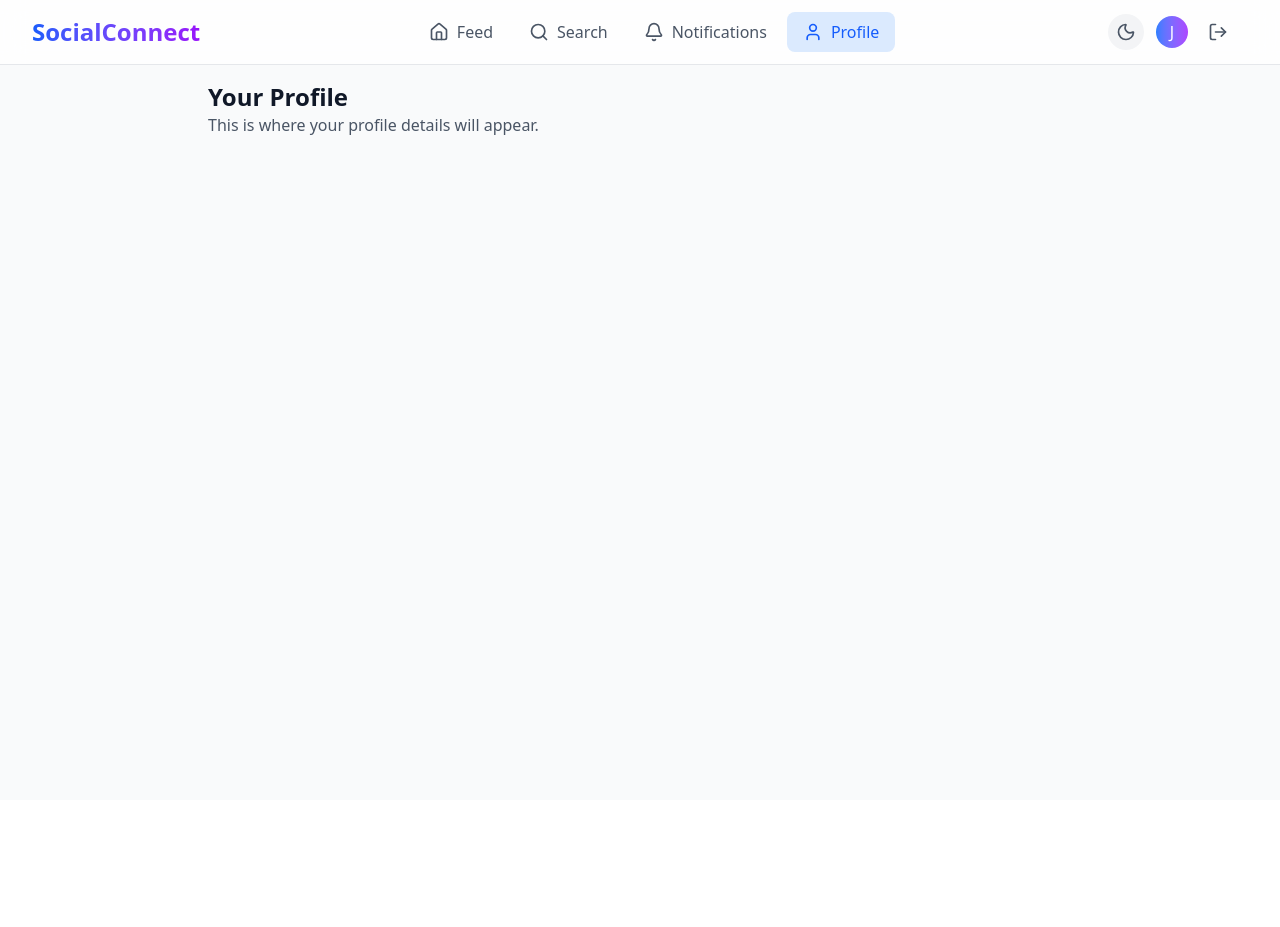
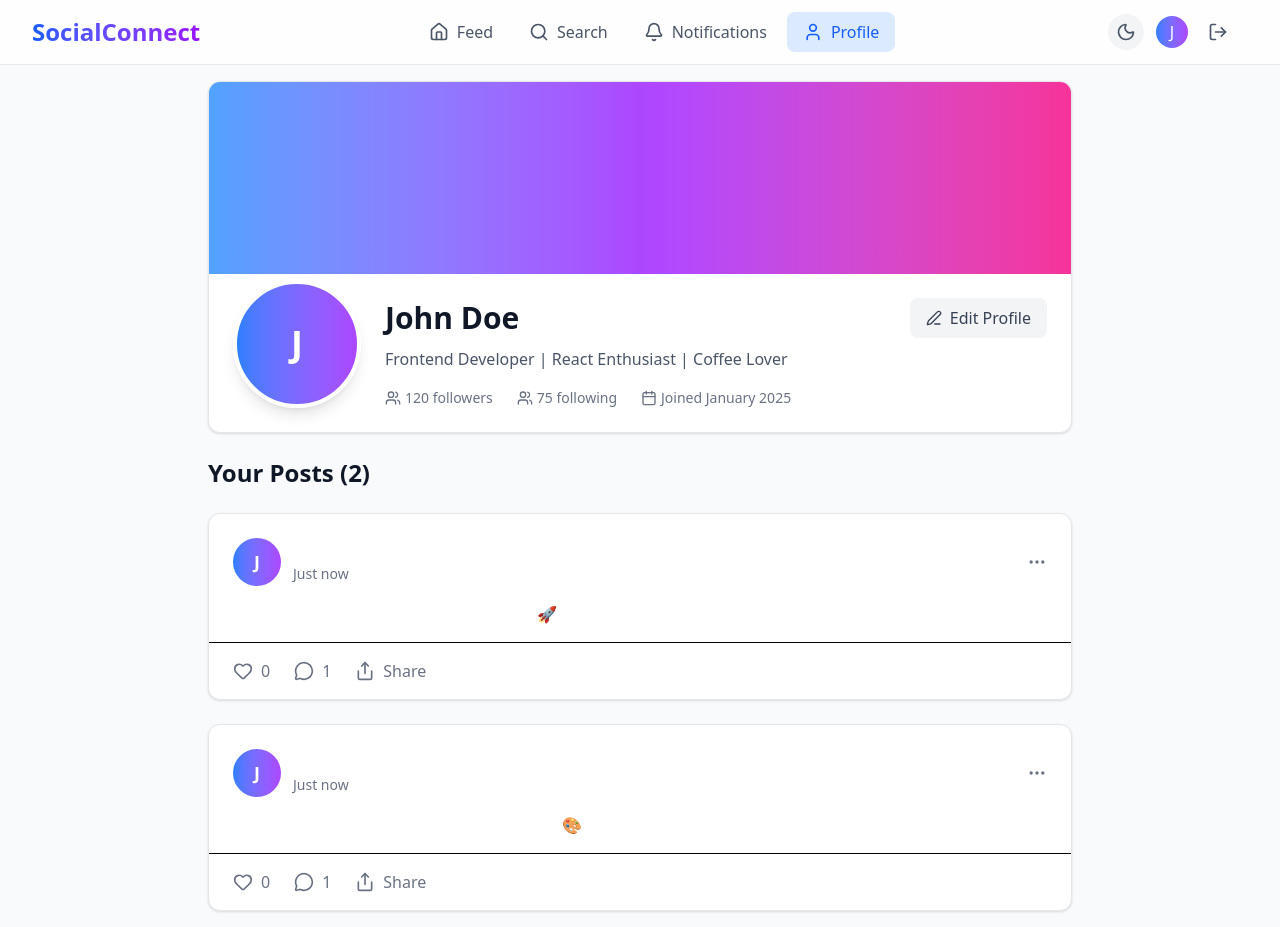
Before and after one commit to lakshay-tiwari/linStack, a React (Vite) app in the folder frontend/: page /home in a window 1280 px wide. Both pictures are taken after a click on the button "Profile". Before the commit the page ends 800 px from the top, so only its background shows below. Built offline with nearby package versions, Linux system fonts and the light colour scheme.

Commit message:
ui-complete

```diff
--- a/frontend/src/components/Post/ProfilePage.tsx
+++ b/frontend/src/components/Post/ProfilePage.tsx
@@ -1,14 +1,184 @@
-import React from "react";
+import React, { useState } from 'react';
+import { Edit3, Calendar, Users } from 'lucide-react';
+import PostCard from './PostCard';
 
-const ProfilePage: React.FC = () => (
-  <div className="max-w-4xl mx-auto p-4">
-    <h2 className="text-2xl font-semibold text-gray-900 dark:text-white">
-      Your Profile
-    </h2>
-    <p className="text-gray-600 dark:text-gray-400">
-      This is where your profile details will appear.
-    </p>
-  </div>
-);
+const ProfilePage: React.FC = () => {
+  // --- Sample User Data ---
+  const sampleUser = {
+    id: '1',
+    username: 'John Doe',
+    bio: 'Frontend Developer | React Enthusiast | Coffee Lover',
+    followers: Array(120).fill(null),
+    following: Array(75).fill(null),
+    joinedAt: 'January 2025',
+  };
+
+  // --- Sample Posts Data ---
+  const samplePosts = [
+    {
+      id: '1',
+      userId: '1',
+      username: 'John Doe',
+      content: 'Just launched my new portfolio website! 🚀 Check it out and share your feedback!',
+      likes: [],
+      comments: [
+        {
+          id: 'c1',
+          userId: '2',
+          username: 'Jane Smith',
+          content: 'Looks amazing! Great work 👏',
+          createdAt: new Date().toISOString(),
+        },
+      ],
+      createdAt: new Date().toISOString(),
+    },
+    {
+      id: '2',
+      userId: '1',
+      username: 'John Doe',
+      content: 'Exploring Tailwind CSS for rapid UI building 🎨 Loving how fast I can prototype!',
+      likes: [],
+      comments: [
+        {
+          id: 'c2',
+          userId: '3',
+          username: 'Alex Carter',
+          content: 'Tailwind is a game changer 🔥',
+          createdAt: new Date().toISOString(),
+        },
+      ],
+      createdAt: new Date().toISOString(),
+    },
+  ];
+
+  const [isEditing, setIsEditing] = useState(false);
+  const [editForm, setEditForm] = useState({
+    username: sampleUser.username,
+    bio: sampleUser.bio,
+  });
+
+  const userPosts = samplePosts.filter(post => post.userId === sampleUser.id);
+
+  return (
+    <div className="min-h-screen bg-gray-50 dark:bg-gray-900">
+      <div className="max-w-4xl mx-auto p-4">
+
+        {/* Profile Header */}
+        <div className="bg-white dark:bg-gray-800 rounded-xl shadow-sm border border-gray-200 dark:border-gray-700 overflow-hidden mb-6">
+          {/* Cover Photo */}
+          <div className="h-48 bg-gradient-to-r from-blue-400 via-purple-500 to-pink-500"></div>
+
+          {/* Profile Info */}
+          <div className="p-6 relative">
+            <div className="flex flex-col sm:flex-row sm:items-end sm:space-x-6">
+              {/* Avatar */}
+              <div className="relative -mt-16 sm:-mt-20">
+                <div className="w-32 h-32 rounded-full bg-gradient-to-r from-blue-500 to-purple-500 flex items-center justify-center text-white text-4xl font-bold border-4 border-white dark:border-gray-800 shadow-lg">
+                  {sampleUser.username.charAt(0).toUpperCase()}
+                </div>
+              </div>
+
+              {/* Profile Details */}
+              <div className="flex-1 mt-4 sm:mt-0">
+                {isEditing ? (
+                  <div className="space-y-4">
+                    <input
+                      type="text"
+                      value={editForm.username}
+                      onChange={(e) => setEditForm({ ...editForm, username: e.target.value })}
+                      className="w-full px-4 py-2 bg-gray-50 dark:bg-gray-700 border border-gray-300 dark:border-gray-600 rounded-lg text-gray-900 dark:text-white focus:outline-none focus:ring-2 focus:ring-blue-500"
+                      placeholder="Username"
+                    />
+                    <textarea
+                      value={editForm.bio}
+                      onChange={(e) => setEditForm({ ...editForm, bio: e.target.value })}
+                      rows={3}
+                      className="w-full px-4 py-2 bg-gray-50 dark:bg-gray-700 border border-gray-300 dark:border-gray-600 rounded-lg text-gray-900 dark:text-white focus:outline-none focus:ring-2 focus:ring-blue-500 resize-none"
+                      placeholder="Tell us about yourself..."
+                    />
+                    <div className="flex space-x-3">
+                      <button
+                        onClick={() => setIsEditing(false)}
+                        className="px-6 py-2 bg-blue-500 text-white rounded-lg hover:bg-blue-600 transition-colors duration-200"
+                      >
+                        Save
+                      </button>
+                      <button
+                        onClick={() => setIsEditing(false)}
+                        className="px-6 py-2 bg-gray-300 dark:bg-gray-600 text-gray-700 dark:text-gray-300 rounded-lg hover:bg-gray-400 dark:hover:bg-gray-500 transition-colors duration-200"
+                      >
+                        Cancel
+                      </button>
+                    </div>
+                  </div>
+                ) : (
+                  <>
+                    <div className="flex items-center justify-between mb-2">
+                      <h1 className="text-3xl font-bold text-gray-900 dark:text-white">
+                        {sampleUser.username}
+                      </h1>
+                      <button
+                        onClick={() => setIsEditing(true)}
+                        className="flex items-center space-x-2 px-4 py-2 bg-gray-100 dark:bg-gray-700 text-gray-700 dark:text-gray-300 rounded-lg hover:bg-gray-200 dark:hover:bg-gray-600 transition-colors duration-200"
+                      >
+                        <Edit3 className="w-4 h-4" />
+                        <span>Edit Profile</span>
+                      </button>
+                    </div>
+
+                    <p className="text-gray-600 dark:text-gray-400 mb-4 leading-relaxed">
+                      {sampleUser.bio || 'No bio available. Click "Edit Profile" to add one!'}
+                    </p>
+
+                    <div className="flex flex-wrap items-center gap-6 text-sm text-gray-500 dark:text-gray-400">
+                      <div className="flex items-center space-x-1">
+                        <Users className="w-4 h-4" />
+                        <span>{sampleUser.followers.length} followers</span>
+                      </div>
+                      <div className="flex items-center space-x-1">
+                        <Users className="w-4 h-4" />
+                        <span>{sampleUser.following.length} following</span>
+                      </div>
+                      <div className="flex items-center space-x-1">
+                        <Calendar className="w-4 h-4" />
+                        <span>Joined {sampleUser.joinedAt}</span>
+                      </div>
+                    </div>
+                  </>
+                )}
+              </div>
+            </div>
+          </div>
+        </div>
+
+        {/* Posts Section */}
+        <div className="space-y-6">
+          <div className="flex items-center justify-between">
+            <h2 className="text-2xl font-bold text-gray-900 dark:text-white">
+              Your Posts ({userPosts.length})
+            </h2>
+          </div>
+
+          {userPosts.length === 0 ? (
+            <div className="bg-white dark:bg-gray-800 rounded-xl shadow-sm border border-gray-200 dark:border-gray-700 p-12 text-center">
+              <h3 className="text-xl font-semibold text-gray-500 dark:text-gray-400 mb-2">
+                No posts yet
+              </h3>
+              <p className="text-gray-400 dark:text-gray-500">
+                Share your thoughts and connect with your network!
+              </p>
+            </div>
+          ) : (
+            <div className="space-y-6">
+              {userPosts.map((post) => (
+                <PostCard key={post.id} post={post} />
+              ))}
+            </div>
+          )}
+        </div>
+      </div>
+    </div>
+  );
+};
 
 export default ProfilePage;
```
